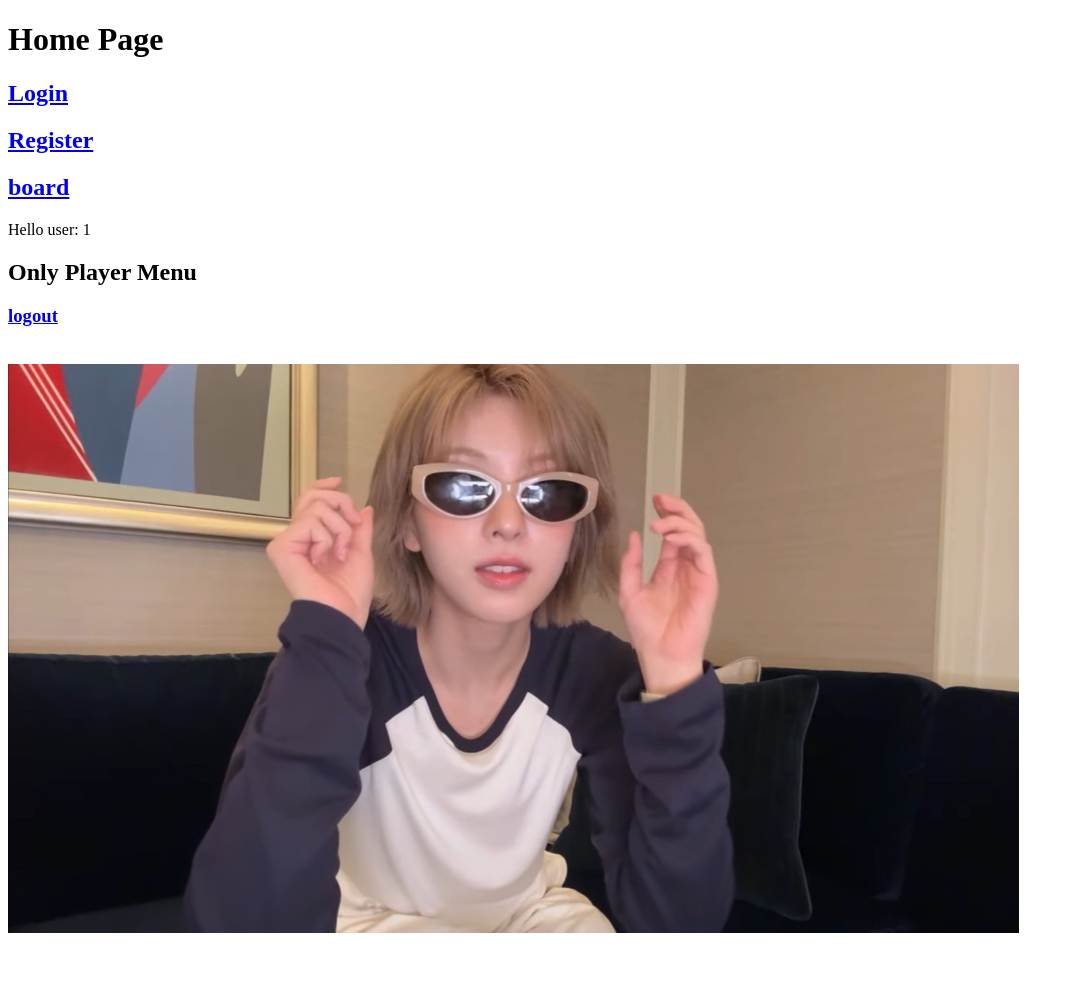
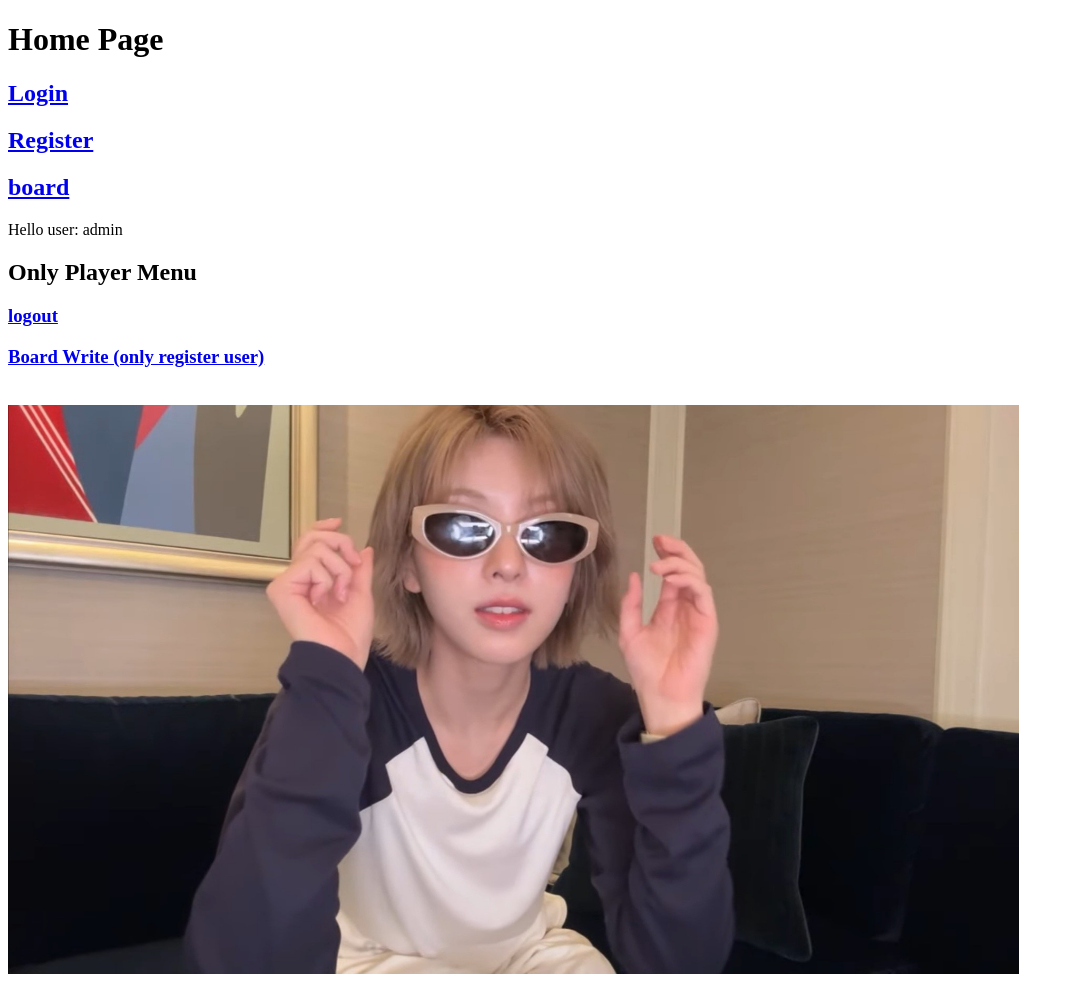
Before and after one commit to wiimdy/web2, a PHP site: page /index.php in a window 1280 px wide. Shown: the whole page, without its empty margins (0-1074 px from the left). Before the commit the page ends 933 px from the top, so only its background shows below. Run offline with PHP 8.4, Linux system fonts and the light colour scheme; a user stored in the database is signed in.

Commit message:
style: change variables

```diff
--- a/week1/src/config.php
+++ b/week1/src/config.php
@@ -1,6 +1,6 @@
 <?php
     session_start();
-    if (!isset($_SESSION['id']) && strtok($_SERVER['REQUEST_URI'], '/') !='login.php'){
+    if (!isset($_SESSION['username']) && strtok($_SERVER['REQUEST_URI'], '/') !='login.php'){
         header("Location: /login.php");
         exit();
     }
--- a/week1/src/index.php
+++ b/week1/src/index.php
@@ -16,11 +16,11 @@
 
     <?php
 
-    if (isset($_SESSION['id'])) {
-        echo "Hello user: ". $_SESSION['id'];
+    if (isset($_SESSION['username'])) {
+        echo "Hello user: ". $_SESSION['username'];
         echo "<h2> Only Player Menu</h2>";
         echo "<h3> <a href='logout.php'> logout </a></h3>";
-
+        echo "<h3><a href = '/board/board_write.php'>Board Write (only register user)</a> </h3>";
     }
     else {
     echo "Hello World";
```
